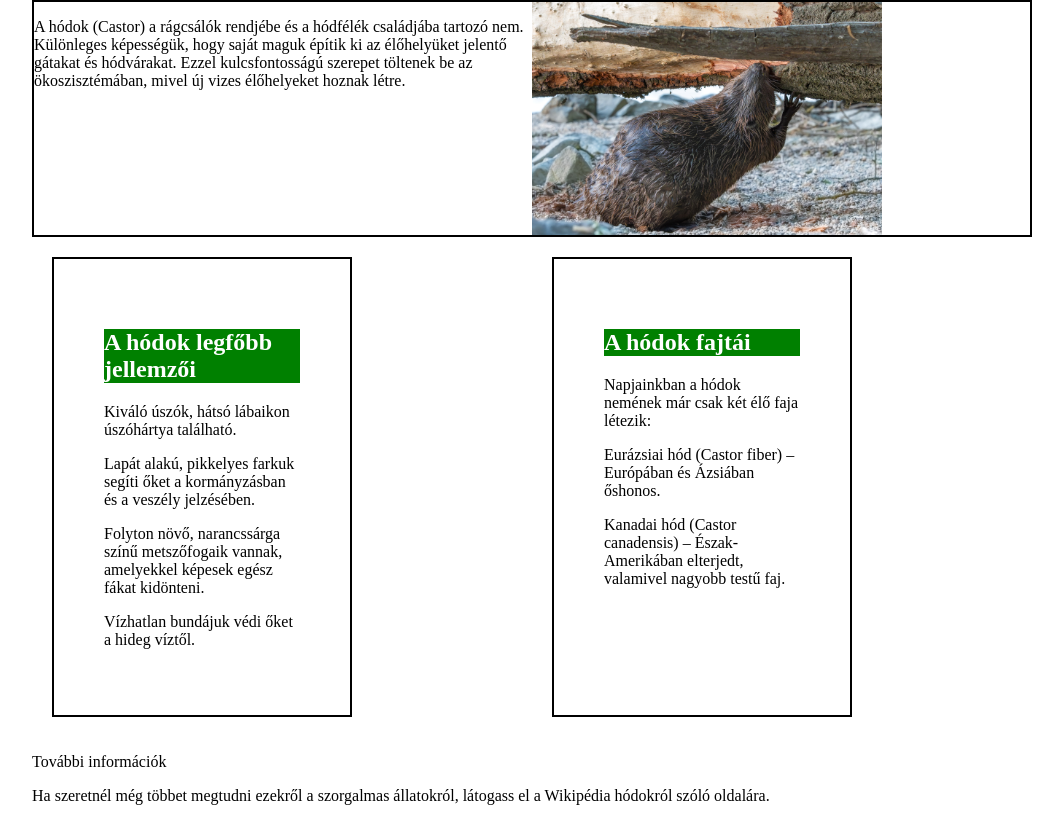
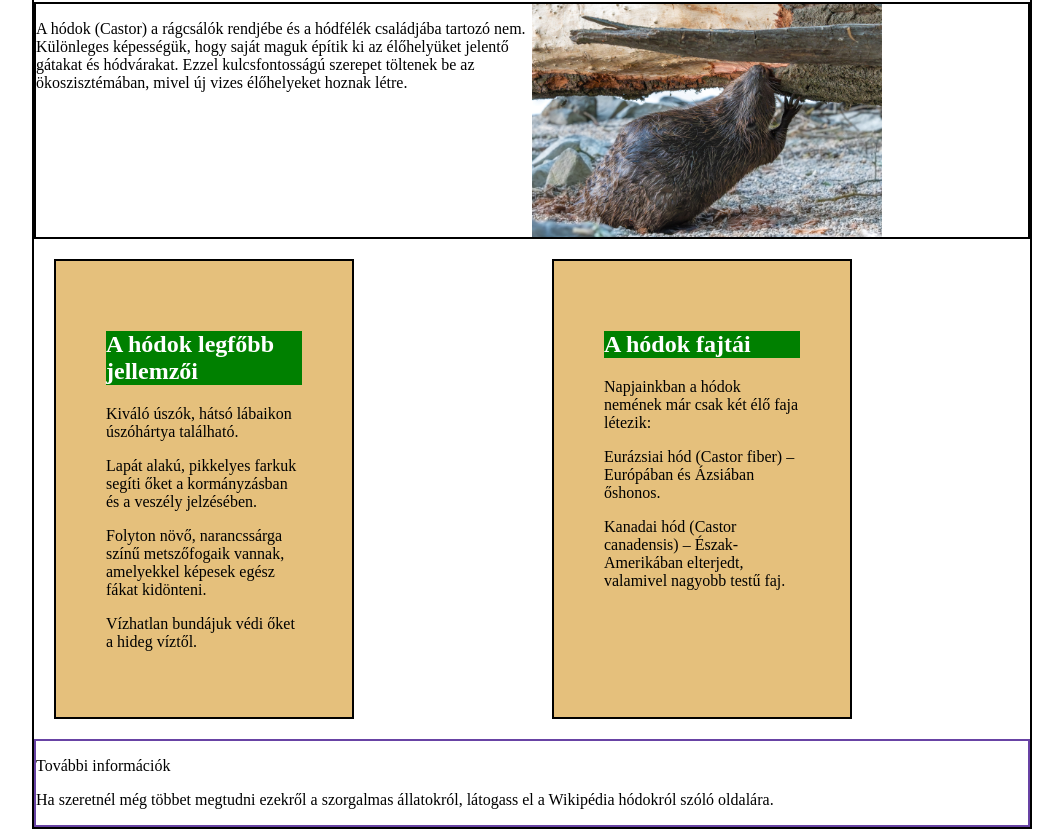
Before and after one commit to doczybarni/doczy_barnabas_gyakorlas2, a plain HTML site: page index.html in a window 1280 px wide. Shown: the part 108-945 px from the top of the page, without its empty margins (108-1171 px from the left). Drawn offline with Linux system fonts and the light colour scheme.

Commit message:
majdnem kesz css

```diff
--- a/stilus.css
+++ b/stilus.css
@@ -6,6 +6,7 @@ h1{
 main{
     max-width: 1000px;
     margin: auto;
+    border: 2px solid black;
 }
 
 nav{
@@ -19,6 +20,7 @@ nav{
 }
 
 h2{
+    background-color: purple;
     background-color: green;
     color: white;
 }
@@ -33,6 +35,7 @@ img{
     border: 2px solid black;
     padding: 50px;
     margin: 20px;
+    background-color: rgb(229, 192, 124);
 }
 
 
@@ -48,6 +51,13 @@ img{
     grid-template-columns: 1fr 1fr;
 }
 
+footer{
+    max-width: 1000px;
+    border: 2px solid rgb(104, 67, 164);
+
+
+}
+
 *{
     box-sizing: border-box;
 }
```
